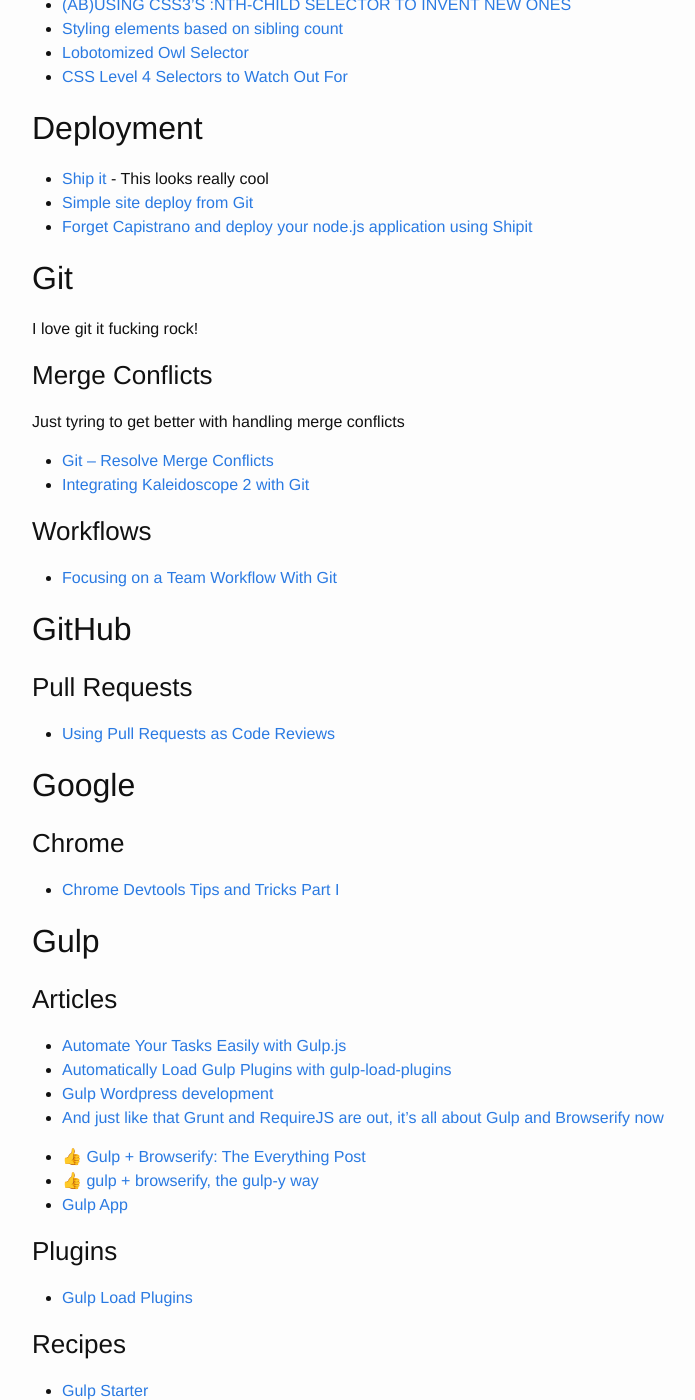
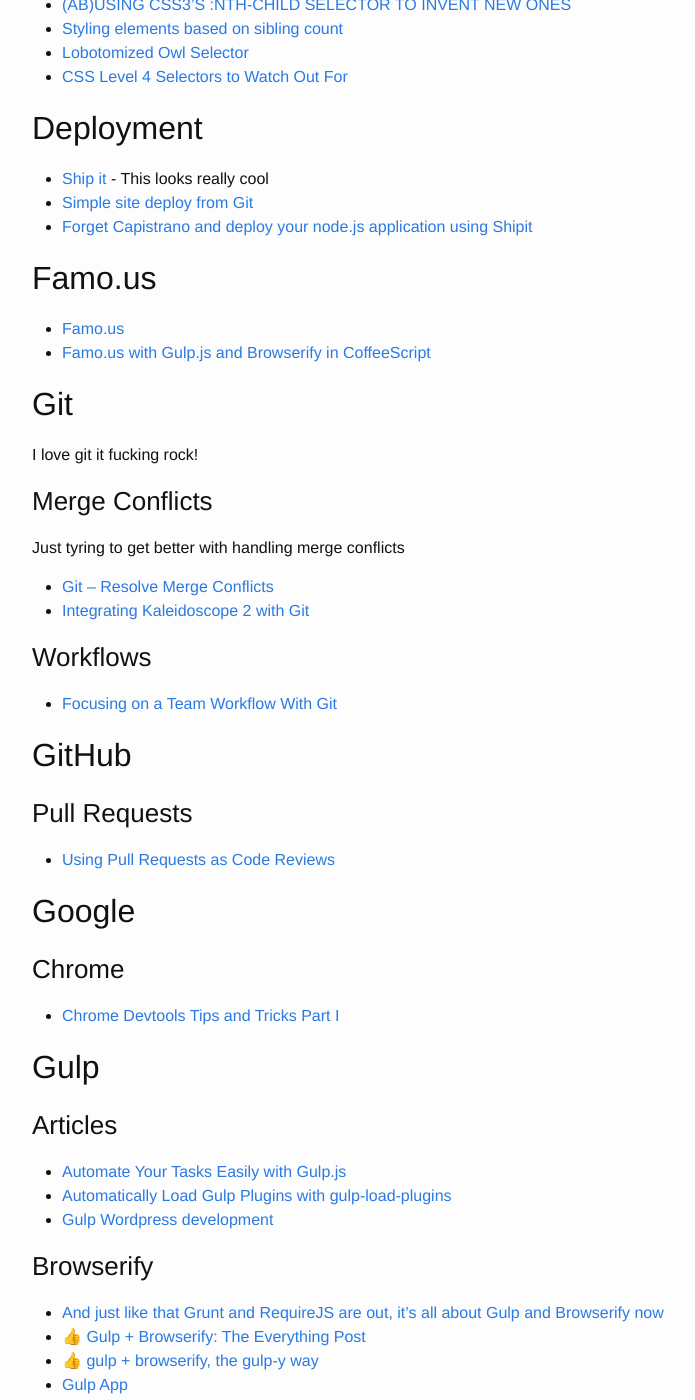
Before and after one commit to brownerd/brownerd.github.io, a Jekyll site: the page built from _posts/2015-01-01-reading-list-2015.md, in a window 1280 px wide and 1400 px high, scrolled down 1572 px. Shown: the whole window, without its empty margins (238-933 px from the left). Built offline with Jekyll 4.4.1, drawn with Linux system fonts in a browser that asks for light colours; emoji names are drawn with the system emoji font; some of the changed text lies outside the part shown.

```diff
--- a/_posts/2015-01-01-reading-list-2015.md
+++ b/_posts/2015-01-01-reading-list-2015.md
@@ -101,7 +101,9 @@ This is a running list of all the articles I read during 2015 that I want to rem
 
 
 
-
+## Famo.us
+- [Famo.us](http://famo.us/)
+- [Famo.us with Gulp.js and Browserify in CoffeeScript](http://pem-musing.blogspot.com/2014/04/famous-with-gulpjs-and-browerify-in.html)
 
 
 
@@ -155,11 +157,16 @@ Just tyring to get better with handling merge conflicts
 - [Automate Your Tasks Easily with Gulp.js](https://scotch.io/tutorials/automate-your-tasks-easily-with-gulp-js)
 - [Automatically Load Gulp Plugins with gulp-load-plugins](http://andy-carter.com/blog/automatically-load-gulp-plugins-with-gulp-load-plugins)
 - [Gulp Wordpress development](http://mattbanks.me/gulp-wordpress-development/)
+
+### Browserify
 - [And just like that Grunt and RequireJS are out, it’s all about Gulp and Browserify now](http://www.100percentjs.com/just-like-grunt-gulp-browserify-now/)
-
 - [:+1: Gulp + Browserify: The Everything Post](http://viget.com/extend/gulp-browserify-starter-faq)
 - [:+1: gulp + browserify, the gulp-y way](https://medium.com/@sogko/gulp-browserify-the-gulp-y-way-bb359b3f9623)
 - [Gulp App](https://github.com/sindresorhus/gulp-app)
+
+
+### Debugging
+- [Debug mode in gulp](http://symmetrycode.com/debug-mode-in-gulp/)
 
 ### Plugins
 - [Gulp Load Plugins](https://www.npmjs.com/package/gulp-load-plugins)
```
Also changed, not shown: other parts of _posts/2015-01-01-reading-list-2015.md (+1 -1 lines).
